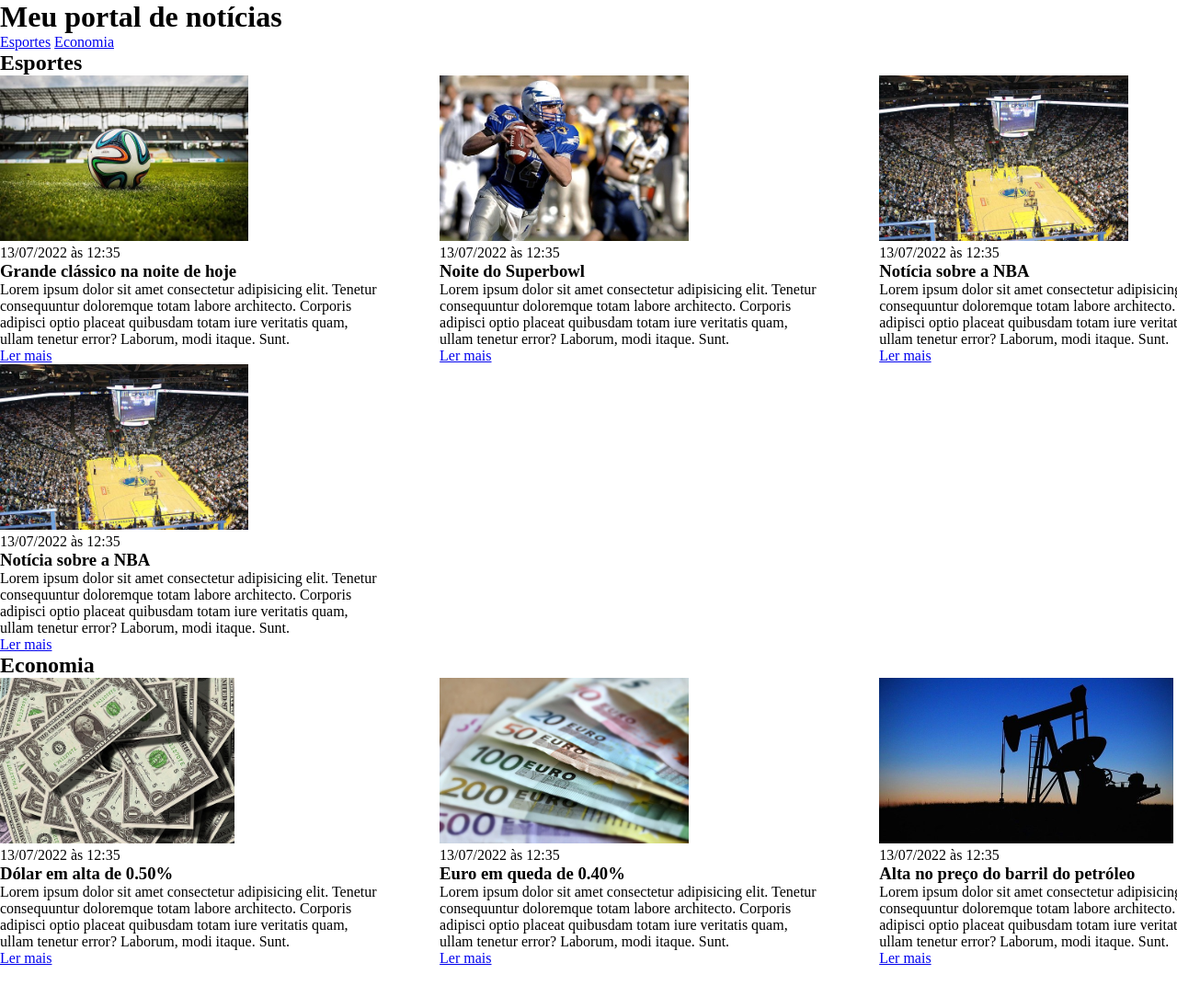
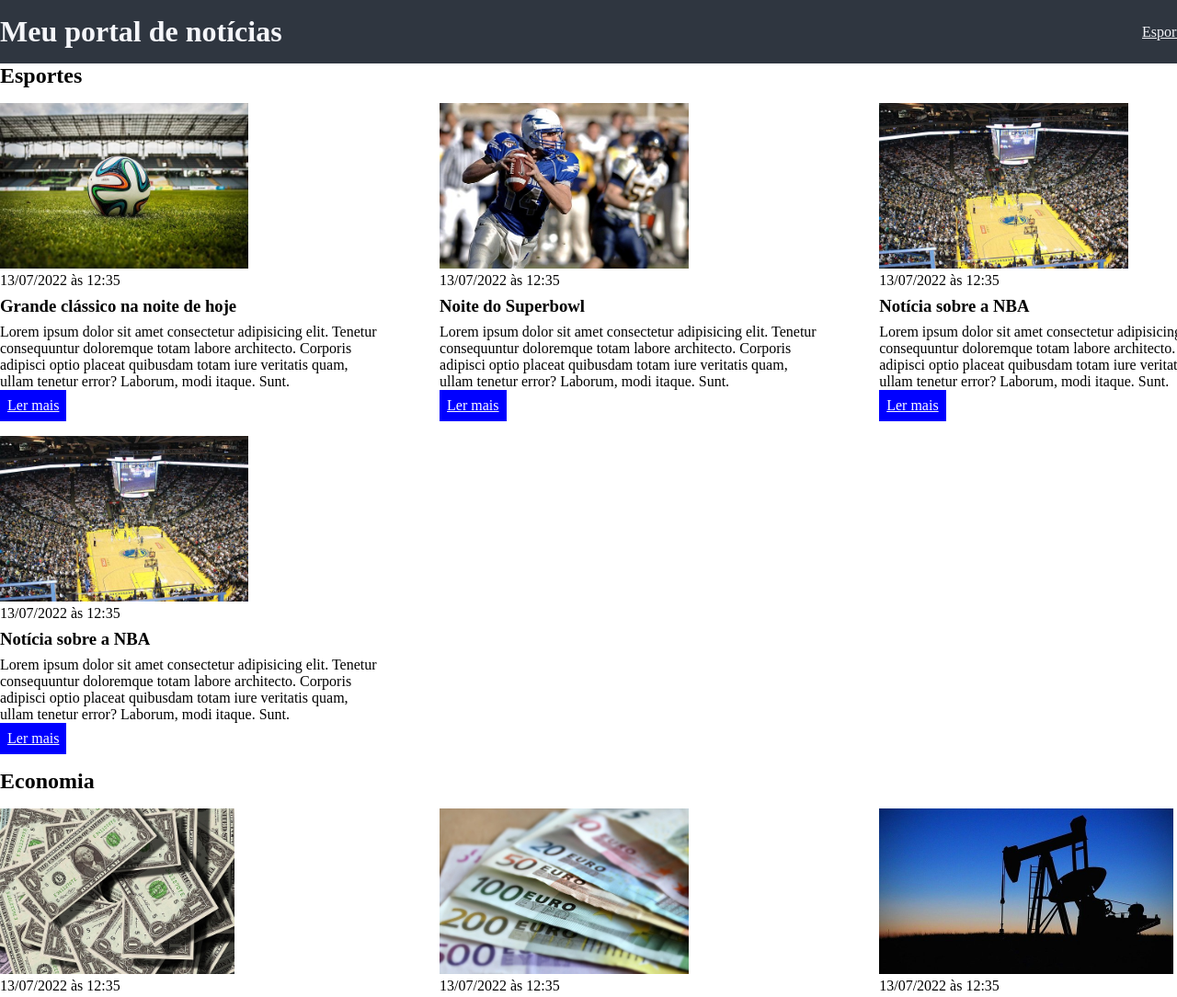
Before and after one commit to paullo-afonso/curso_ebac_frontend, a plain HTML site: page css/index.html in a window 1280 px wide. Shown: the top 1084 px of the page at 92% size. Before the commit the page ends 1051 px from the top, so only its background shows below. Drawn offline with Linux system fonts and the light colour scheme.

Commit message:
update class 4.7 work with colors

```diff
--- a/css/main.css
+++ b/css/main.css
@@ -3,8 +3,21 @@
     margin: 0;
     padding: 0;
 }
+body > header {
+    background-color: #2f3640;
+    padding: 16px 0;
+    color: #f5f6fa;
+}
+header .container{
+    display: flex;
+    align-items: center;
+    justify-content: space-between;
+}
 header li {
     display: inline;
+}
+header li a {
+    color: #f5f6fa;
 }
 .container{
     width: 1366px;
@@ -24,3 +37,24 @@ header li {
 .articles article {
     width: 30%;
 }
+
+.section{
+    padding: 16px 0;
+}
+
+section h2,
+.articles article {
+    margin-bottom: 16px;
+}
+
+.articles article h3{
+    margin-top: 8px;
+    margin-bottom: 8px;
+}
+
+.articles article a{
+    background-color: blue;
+    color: #fff;
+    padding: 8px;
+    display: inline-block;
+}
```
